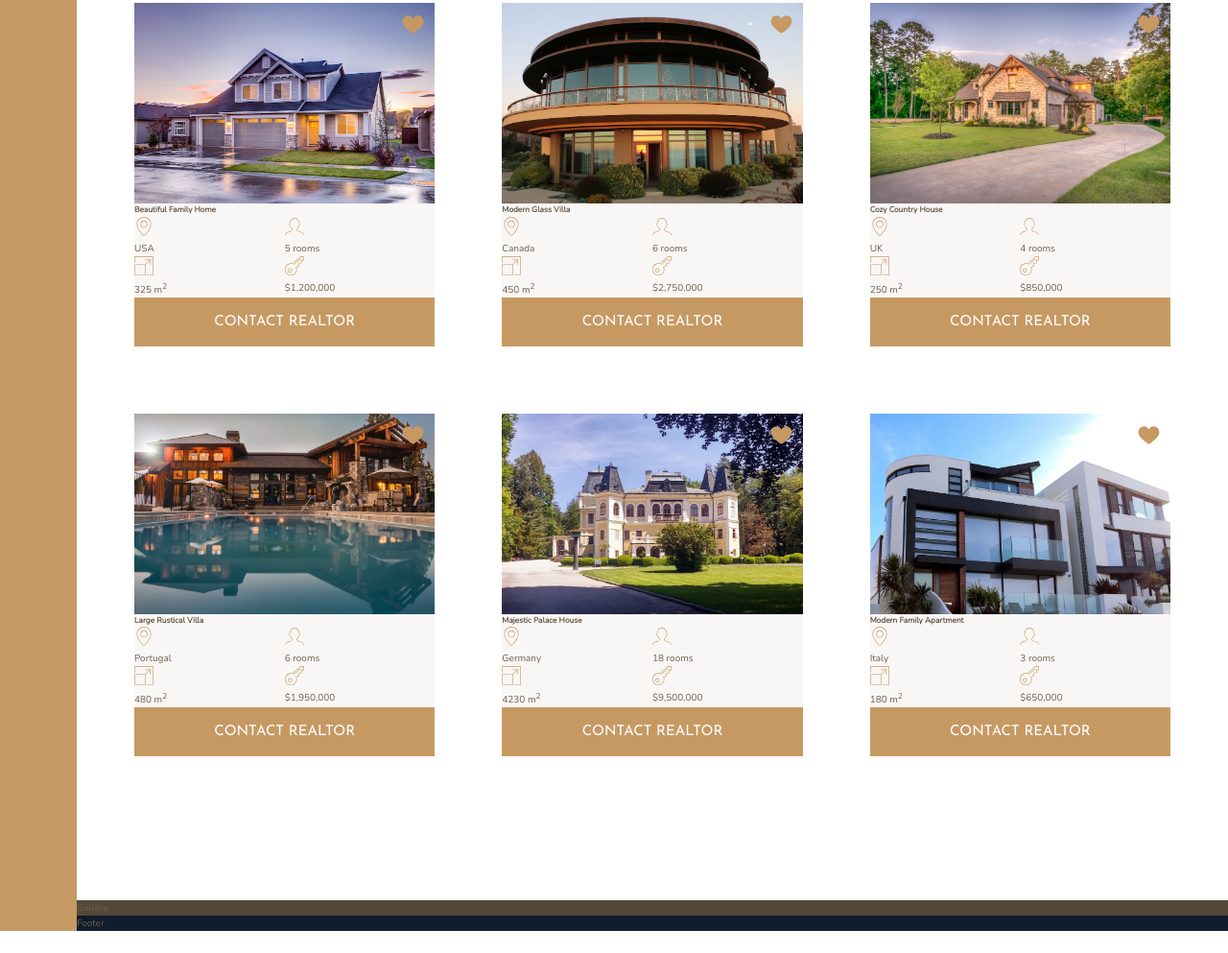
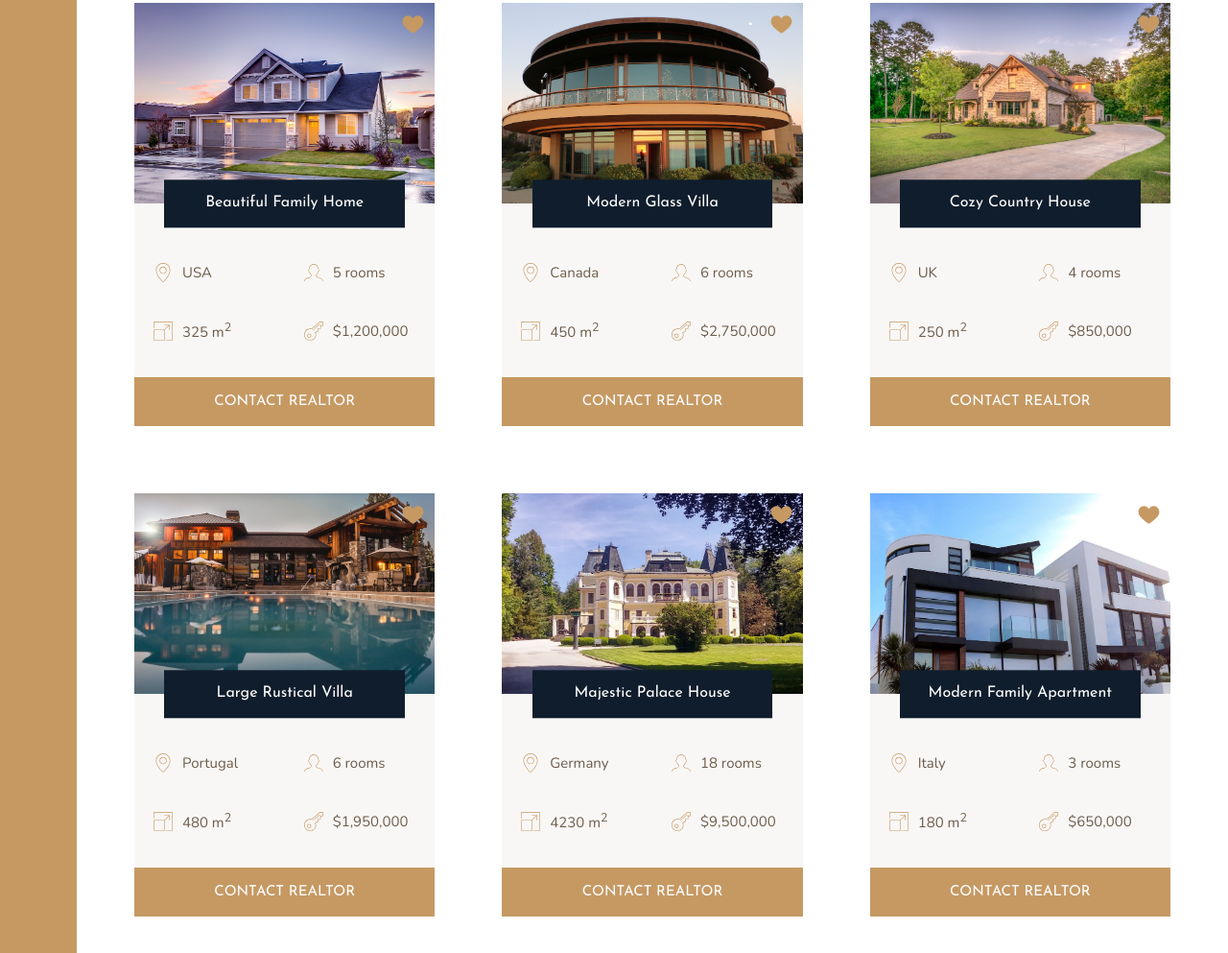
Before and after one commit to dmartin5150/nexter, a website: page index.html in a window 1280 px wide. Shown: the part 1967-2960 px from the top of the page at 96% size. Before the commit the page ends 2937 px from the top, so only its background shows below. Drawn offline with nearby package versions, Linux system fonts and the light colour scheme.

Commit message:
finished homes section

```diff
--- a/index.html
+++ b/index.html
@@ -287,7 +287,7 @@
     </section>
 
     <section class="gallery">
-        Gallery
+        <img src="img/gal-1.jpeg" alt="Gallery Image 1" class="gallery__img">
     </section>
 
     <footer class="footer">
--- a/sass/_homes.scss
+++ b/sass/_homes.scss
@@ -13,6 +13,7 @@
     background-color: $color-grey-light-1;
     display:grid;
     grid-template-columns: repeat(2, 1fr);
+    grid-row-gap: 3.5rem;
 
     &__img {
         width:100%;
@@ -33,21 +34,45 @@
     }
 
     &__name {
+        width:80%;
         grid-column:1/-1;
+        font-family: $font-display;
+        font-size: 1.6rem;
+        text-align: center;
+        padding:1.25rem;
+        background-color: $color-secondary;
+        color:white;
+        font-weight: 400;
+        justify-self: center;
+        align-self: end;
+        grid-row:1/2;
+        z-index: 4;
+        transform:translateY(50%);
+
     }
+
+    &__location,
+    &__rooms{
+        margin-top: 2.5rem;
+    }
+
+
     &__location,
     &__rooms,
     &__area,
     &__price {
+        font-size: 1.5rem;
+        margin-left: 2rem;
+        display:flex;
+        align-items: center;
         svg {
             fill: $color-primary;
             height:2rem;
             width:2rem;
+            margin-right: 1rem;
         }
 
-        p {
 
-        }
     }
     &__btn {
         grid-column:1/-1;
```
Also changed, not shown: css/style.css, 1 other file.
